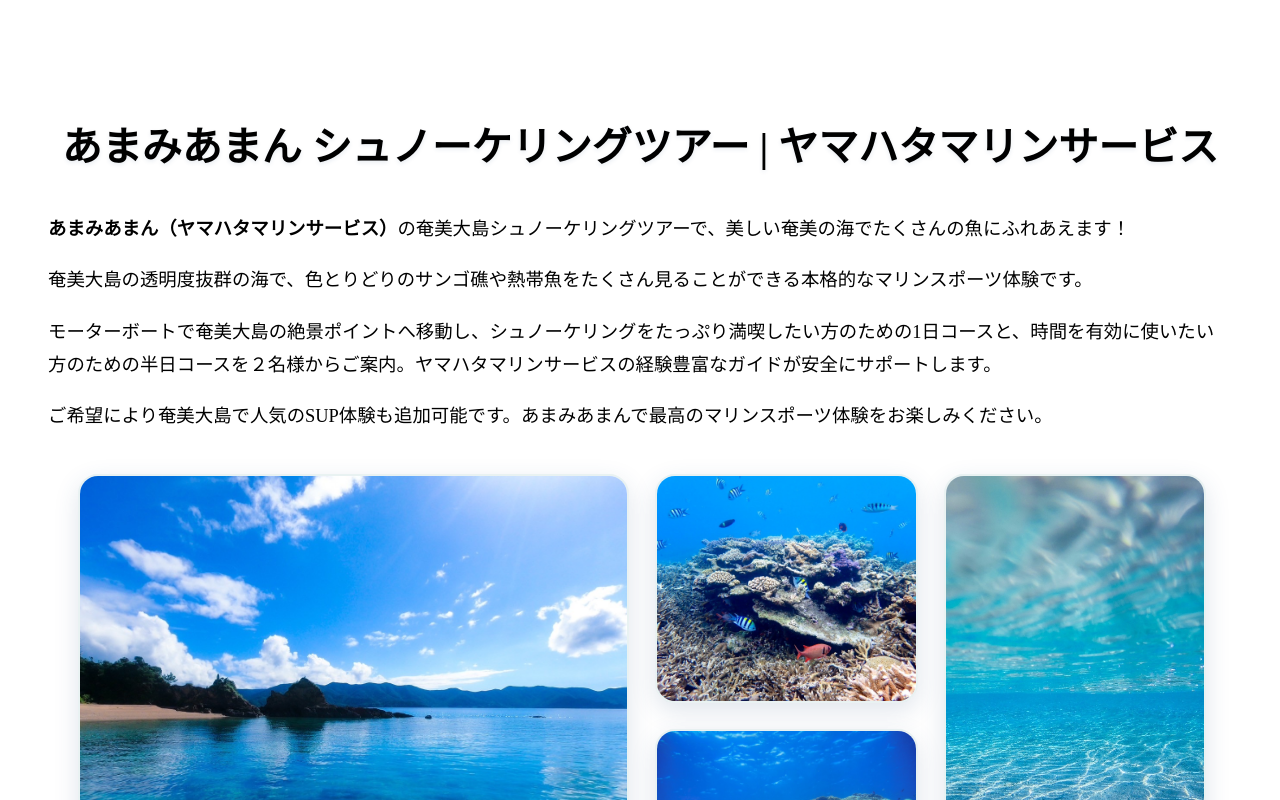
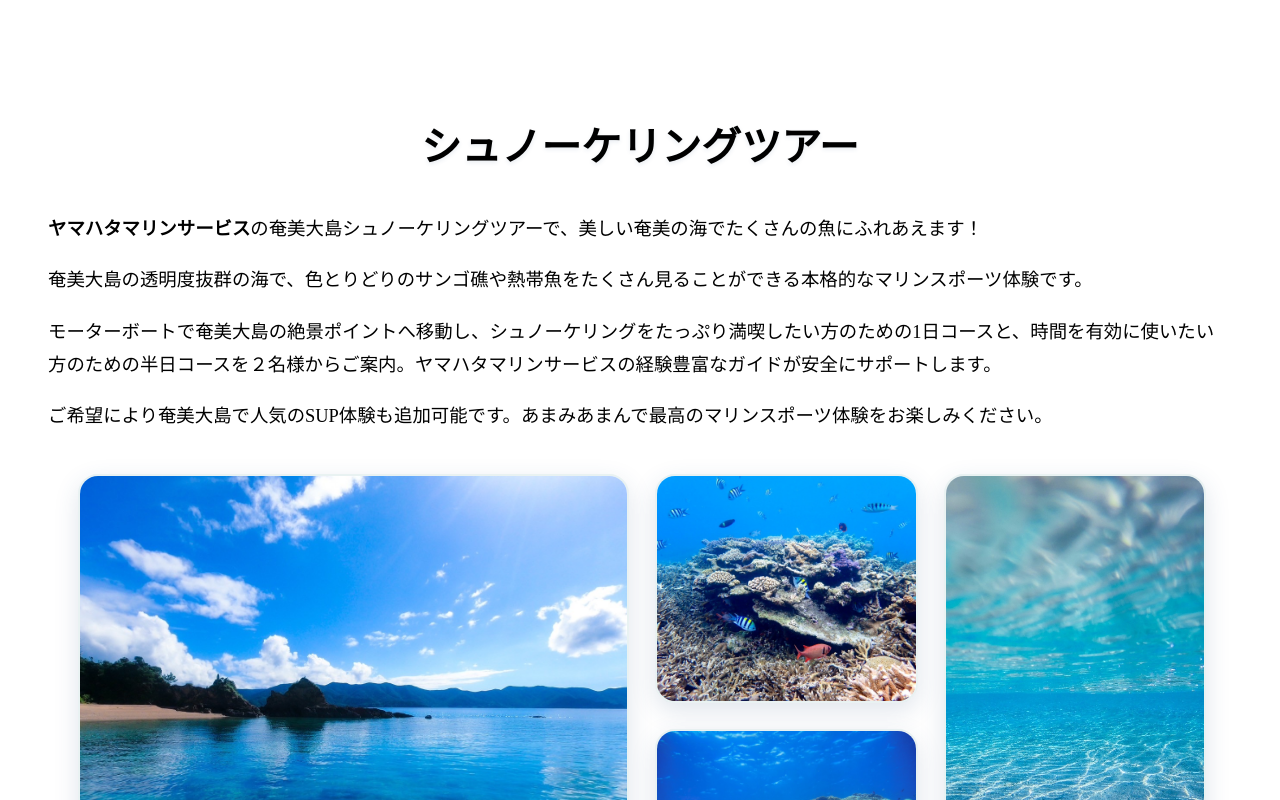
Before and after one commit to reolch/amamiaman, a Next.js app: page /SnorkellingPage/SnorkellingPage in a window 1280 px wide. Shown: the top 800 px of the page. Built offline with nearby package versions, Linux system fonts and the light colour scheme.

Commit message:
タイトルを修正しました。

```diff
--- a/src/pages/SnorkellingPage/SnorkellingPage.jsx
+++ b/src/pages/SnorkellingPage/SnorkellingPage.jsx
@@ -8,12 +8,12 @@
     <main className={styles.section} aria-labelledby="snorkelling-heading">
       <div className={styles.container}>
         <h1 id="snorkelling-heading" className={styles.title}>
-          あまみあまん シュノーケリングツアー | ヤマハタマリンサービス
+          シュノーケリングツアー
         </h1>
 
         <div className={styles.descriptionContainer}>
           <p className={styles.description}>
-            <strong>あまみあまん（ヤマハタマリンサービス）</strong>の奄美大島シュノーケリングツアーで、美しい奄美の海でたくさんの魚にふれあえます！
+            <strong>ヤマハタマリンサービス</strong>の奄美大島シュノーケリングツアーで、美しい奄美の海でたくさんの魚にふれあえます！
           </p>
           <p className={styles.description}>
             奄美大島の透明度抜群の海で、色とりどりのサンゴ礁や熱帯魚をたくさん見ることができる本格的なマリンスポーツ体験です。
```
